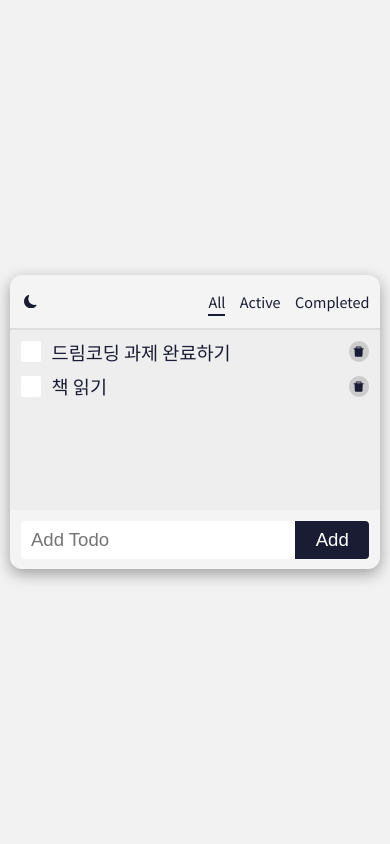
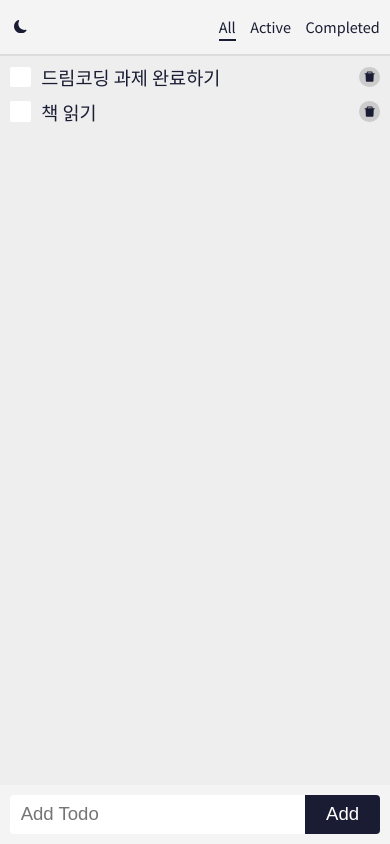
Before and after one commit to kyh196201/react-todo, a React (Create React App) app: page / in a window 390 px wide. Built offline with nearby package versions, Linux system fonts and the light colour scheme.

Commit message:
모바일 스타일을 위한 미디어 쿼리 추가

```diff
--- a/src/App.css
+++ b/src/App.css
@@ -83,3 +83,16 @@ body {
   --delete-btn-color: var(--orange);
   --delete-bg-color: var(--indigo-lighter);
 }
+
+@media screen and (max-width: 640px) {
+  body {
+    padding: 0;
+  }
+
+  .app {
+    height: 100vh;
+    max-width: 100%;
+    max-height: 100vh;
+    border-radius: 0;
+  }
+}
```
